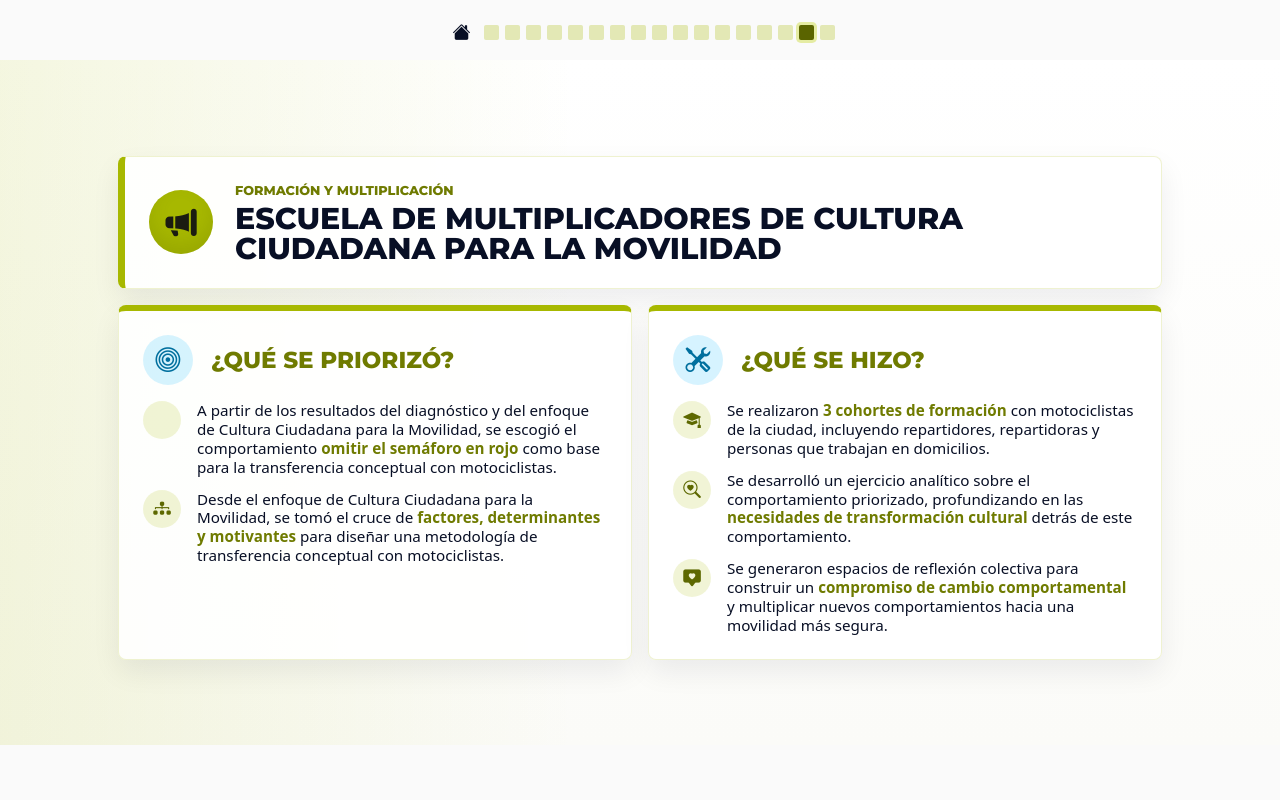
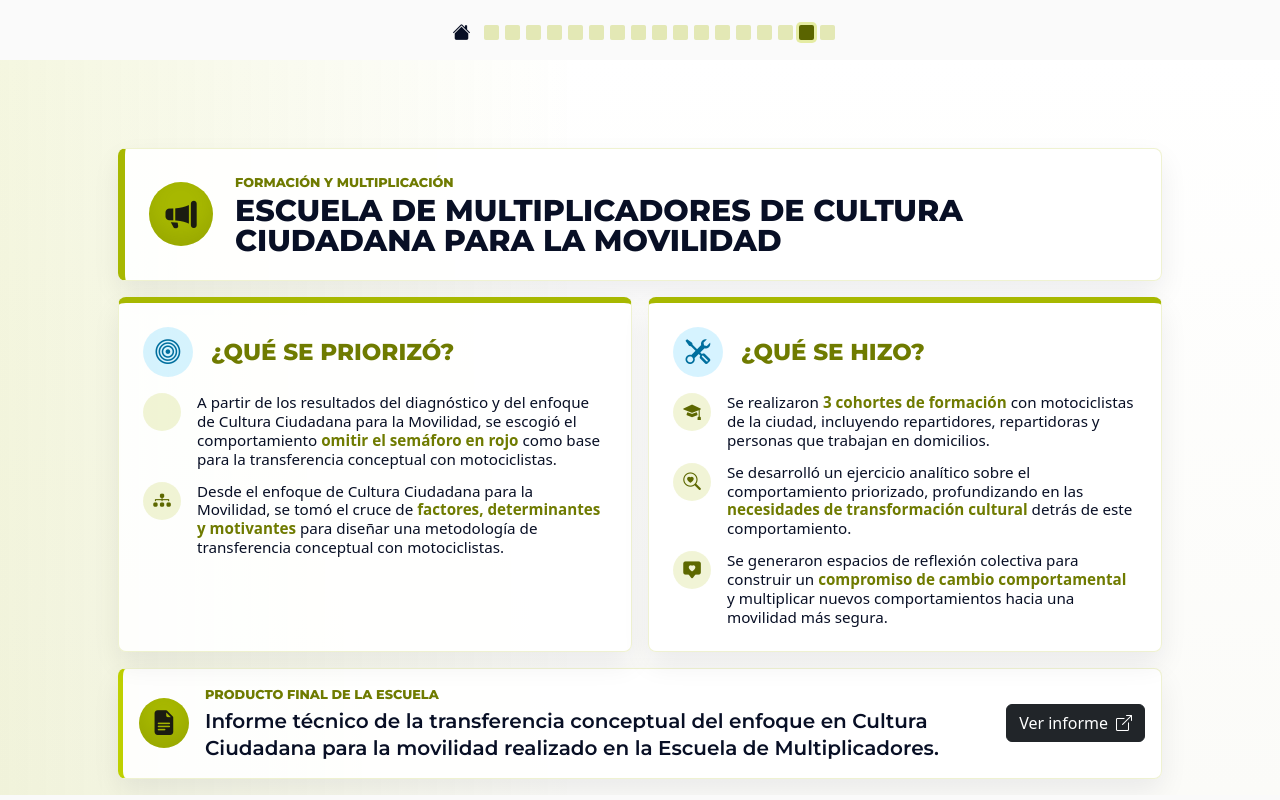
Before and after one commit to observatoriocultura/movilidad, a Vue app: page /contenidos/escuela_multiplicadores in a window 1280 px wide. Built offline with nearby package versions, Linux system fonts and the light colour scheme.

Commit message:
update link escuela de multiplicadores

```diff
--- a/src/views/2026/contenidos/vistas/EscuelaMultiplicadores.vue
+++ b/src/views/2026/contenidos/vistas/EscuelaMultiplicadores.vue
@@ -57,7 +57,7 @@ const secciones = [
 
 <template>
   <main class="contenido-slide escuela-multiplicadores">
-    <section class="container px-3 px-lg-5 py-3 h-100">
+    <section class="container px-3 px-lg-5 pt-2 pb-3 h-100">
       <header class="contenido-panel contenido-panel--left hero-panel p-3 p-lg-4 mb-3">
         <div class="contenido-icon contenido-icon--brand contenido-icon--lg hero-panel__icon" aria-hidden="true">
           <i class="bi bi-megaphone-fill"></i>
@@ -95,6 +95,32 @@ const secciones = [
           </article>
         </div>
       </section>
+
+      <aside class="contenido-panel producto-final mt-3 p-3" aria-labelledby="producto-final-titulo">
+        <div class="d-flex flex-column flex-lg-row align-items-lg-center gap-3">
+          <span class="contenido-icon contenido-icon--brand contenido-icon--md flex-shrink-0" aria-hidden="true">
+            <i class="bi bi-file-earmark-text-fill"></i>
+          </span>
+
+          <div class="flex-grow-1">
+            <p class="contenido-eyebrow mb-1">Producto final de la Escuela</p>
+            <h2 id="producto-final-titulo" class="producto-final__titulo h5 mb-0">
+              Informe técnico de la transferencia conceptual del enfoque en Cultura Ciudadana para la movilidad
+              realizado en la Escuela de Multiplicadores.
+            </h2>
+          </div>
+
+          <a
+            class="btn btn-dark d-inline-flex align-items-center justify-content-center gap-2 flex-shrink-0"
+            href="https://drive.google.com/file/d/1uhPpXCXfye-zai8WXnT1s9OpQSt4v3L9/view"
+            target="_blank"
+            rel="noopener noreferrer"
+          >
+            Ver informe
+            <i class="bi bi-box-arrow-up-right" aria-hidden="true"></i>
+          </a>
+        </div>
+      </aside>
     </section>
   </main>
 </template>
@@ -126,6 +152,14 @@ const secciones = [
   margin-top: 0;
 }
 
+.producto-final {
+  border-left: 5px solid #bed000;
+}
+
+.producto-final__titulo {
+  line-height: 1.35;
+}
+
 @media (max-width: 575.98px) {
   .hero-panel {
     grid-template-columns: 1fr;
```
